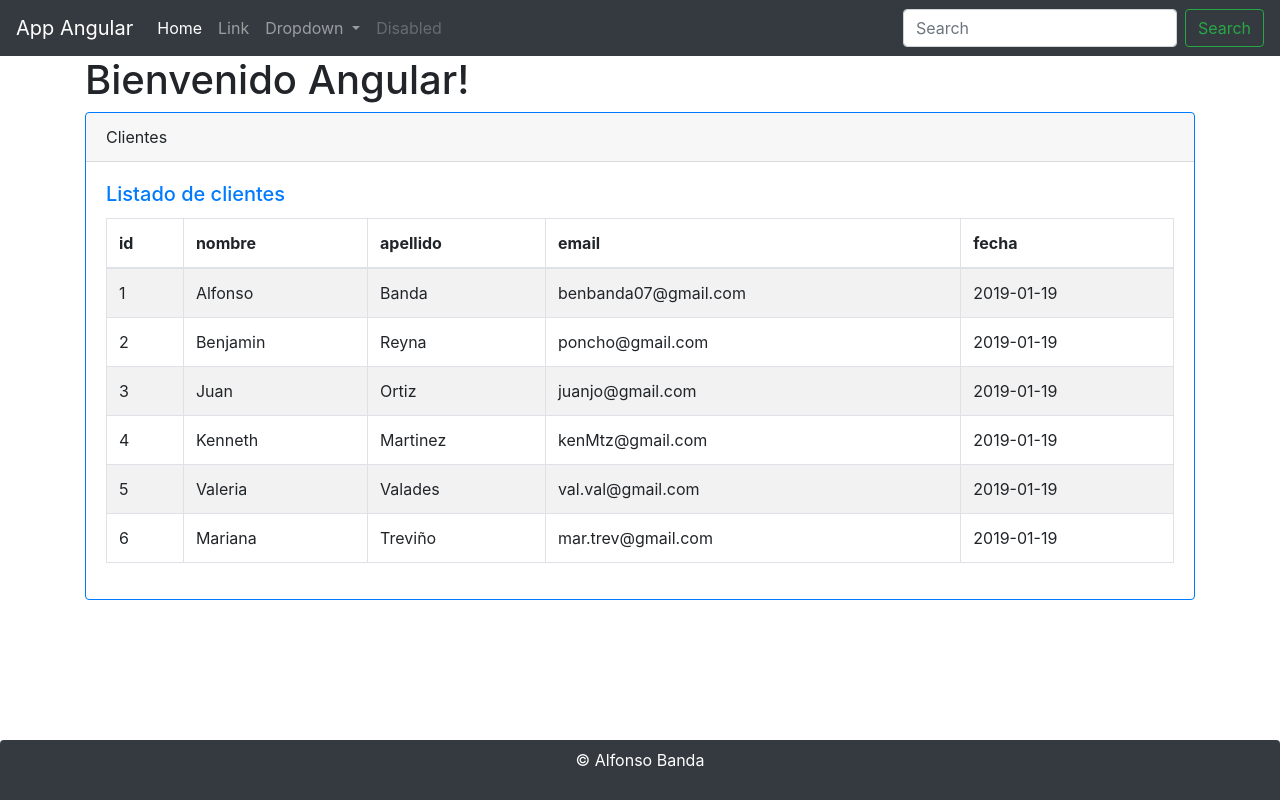
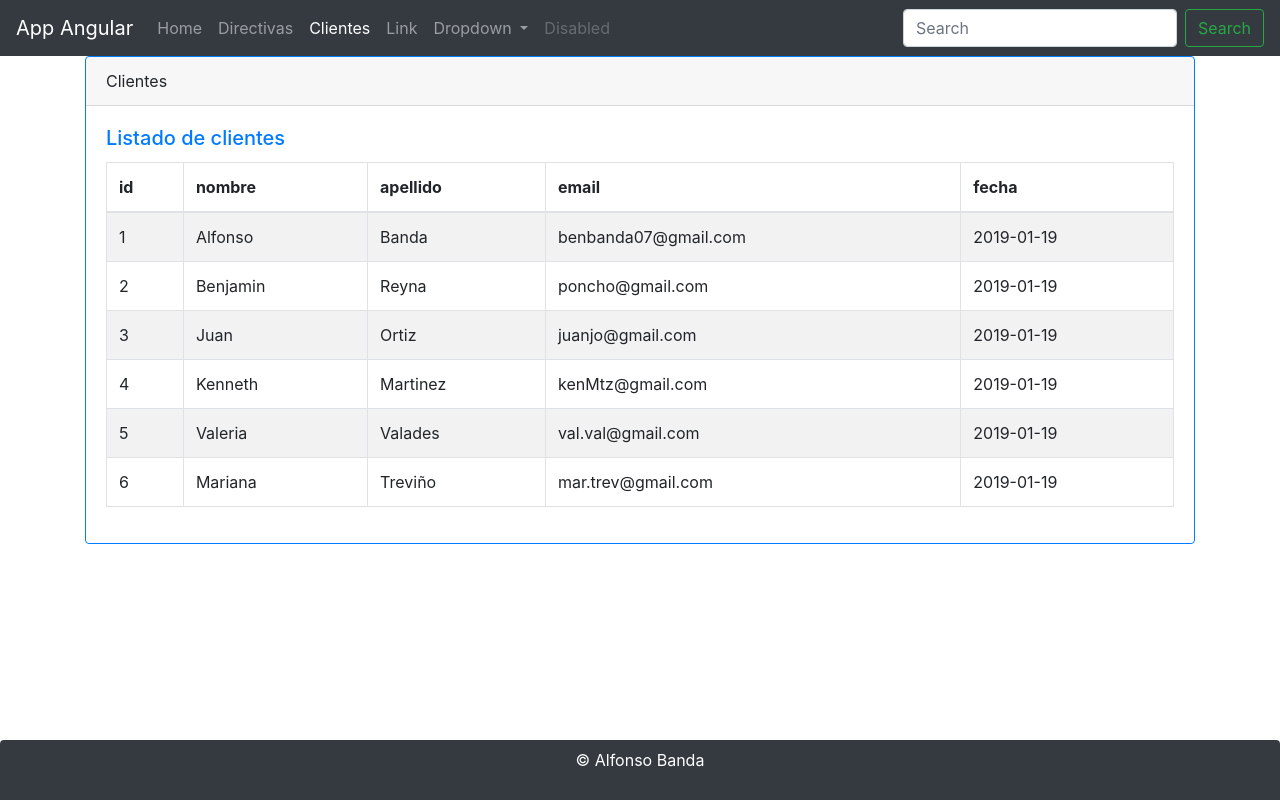
Before and after one commit to Poncho0794/clientes-app-frontend, an Angular app: page /clientes in a window 1280 px wide. Built offline with nearby package versions, Linux system fonts and the light colour scheme.

Commit message:
Add Routes

```diff
--- a/src/app/app.component.html
+++ b/src/app/app.component.html
@@ -1,7 +1,6 @@
 <app-header></app-header>
 <div class="container">
-  <h1>{{ title }}!</h1>
-  <app-clientes></app-clientes>
+  <router-outlet></router-outlet>
 </div>
 
 <app-footer></app-footer>
--- a/src/app/header/header.component.html
+++ b/src/app/header/header.component.html
@@ -14,10 +14,16 @@
 
   <div class="collapse navbar-collapse" id="navbarSupportedContent">
     <ul class="navbar-nav mr-auto">
-      <li class="nav-item active">
+      <li class="nav-item">
         <a class="nav-link" href="#"
           >Home <span class="sr-only">(current)</span></a
         >
+      </li>
+      <li class="nav-item" routerLinkActive="active">
+        <a class="nav-link" routerLink="/directivas">Directivas</a>
+      </li>
+      <li class="nav-item" routerLinkActive="active">
+        <a class="nav-link" routerLink="/clientes">Clientes</a>
       </li>
       <li class="nav-item"><a class="nav-link" href="#">Link</a></li>
       <li class="nav-item dropdown">
```
Also changed, not shown: src/app/app.module.ts (+17 -12 lines).
